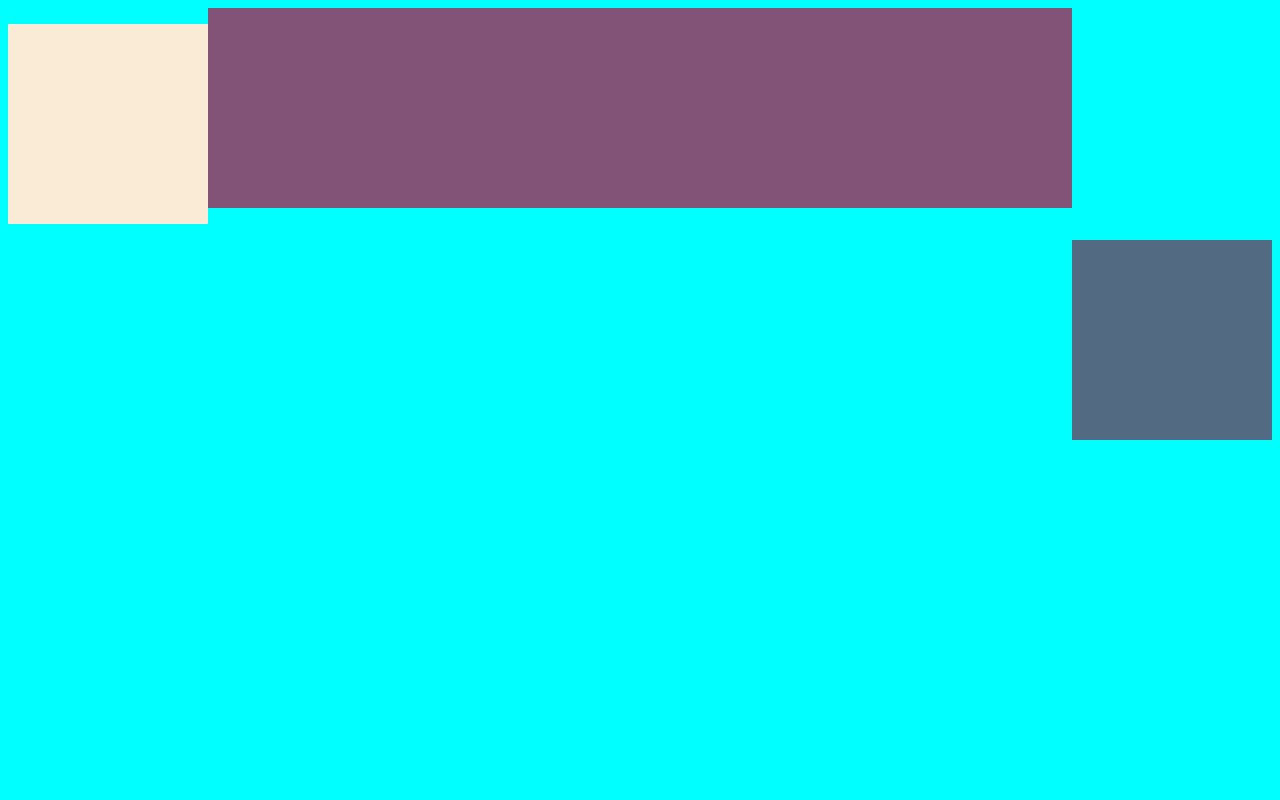
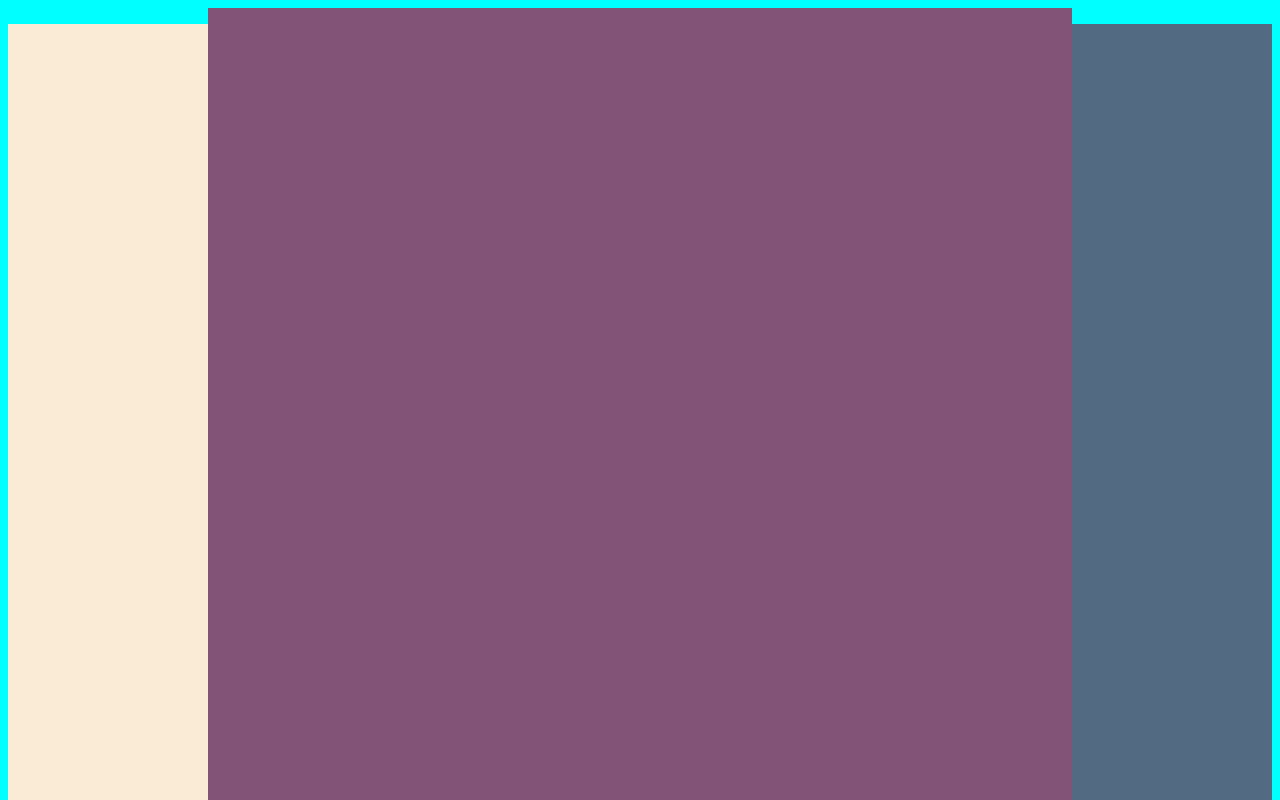
Before and after one commit to ChunzhuanLin/KeepGoing, a plain HTML site: page Web/MY.html in a window 1280 px wide. Shown: the top 800 px of the page. Drawn offline with Linux system fonts and the light colour scheme.

Commit message:
2021-06-21

```diff
--- a/Web/MY.html
+++ b/Web/MY.html
@@ -10,9 +10,8 @@
 
     <p class="left"></p>
 
-     <p class="center"></p>
     <p class="right"></p>
-
+   <p class="center"></p>
 
 <!--
     <p id="demo">welcome！</p>
--- a/Web/My.css
+++ b/Web/My.css
@@ -12,7 +12,7 @@ body{
 .left{
 
     float:left;
-    height:200px;
+    height:1000px;
 
     width:200px;
 
@@ -23,7 +23,7 @@ body{
 .right{
 
         float:right;
-        height:200px;
+        height:1000px;
 
         width:200px;
 
@@ -35,7 +35,7 @@ body{
 
             margin-left: 200px;
             margin-right: 200px;
-            height: 200px;
+            height: 1000px;
 
         background-color: rgb(131, 82, 119);
 
```
